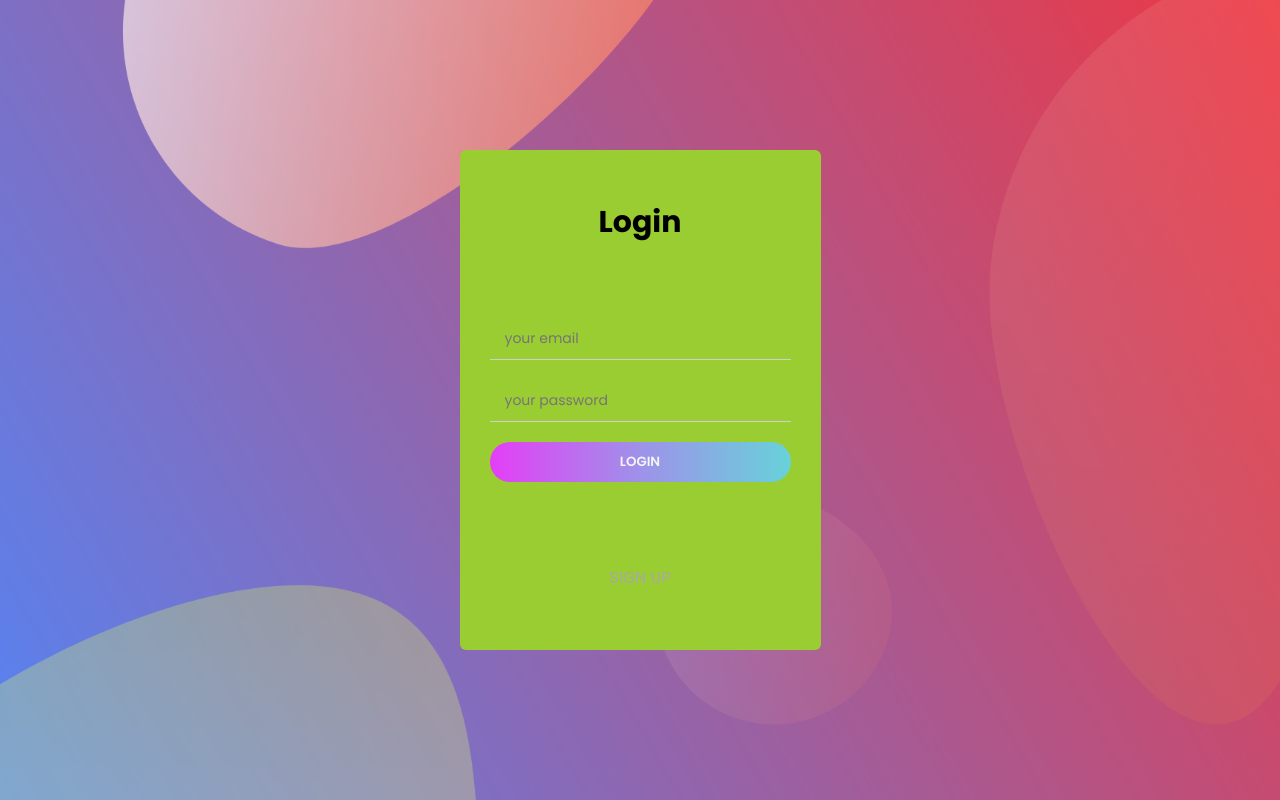
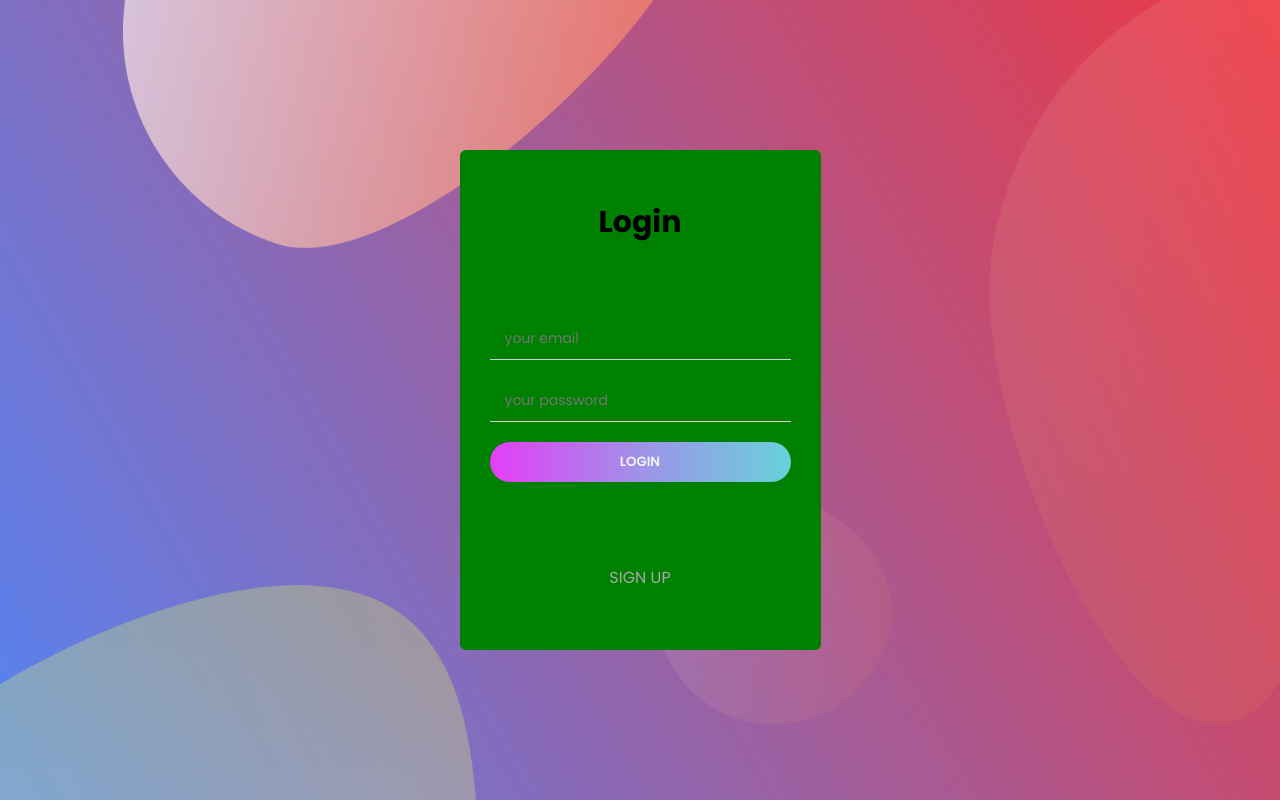
Before and after one commit to PetarDimitrovStoyanov/my-notes-app-frontend, a Vue app: page /login in a window 1280 px wide. Built offline with nearby package versions, Linux system fonts and the light colour scheme.

Commit message:
test pipeline webhook trigger 9

```diff
--- a/src/assets/styles/pages/LoginPage.scss
+++ b/src/assets/styles/pages/LoginPage.scss
@@ -12,7 +12,7 @@
   .content-wrapper {
     min-width: 300px;
     min-height: 500px;
-    background: yellowgreen;
+    background: green;
     padding: 50px 30px;
     display: flex;
     flex-direction: column;
```
